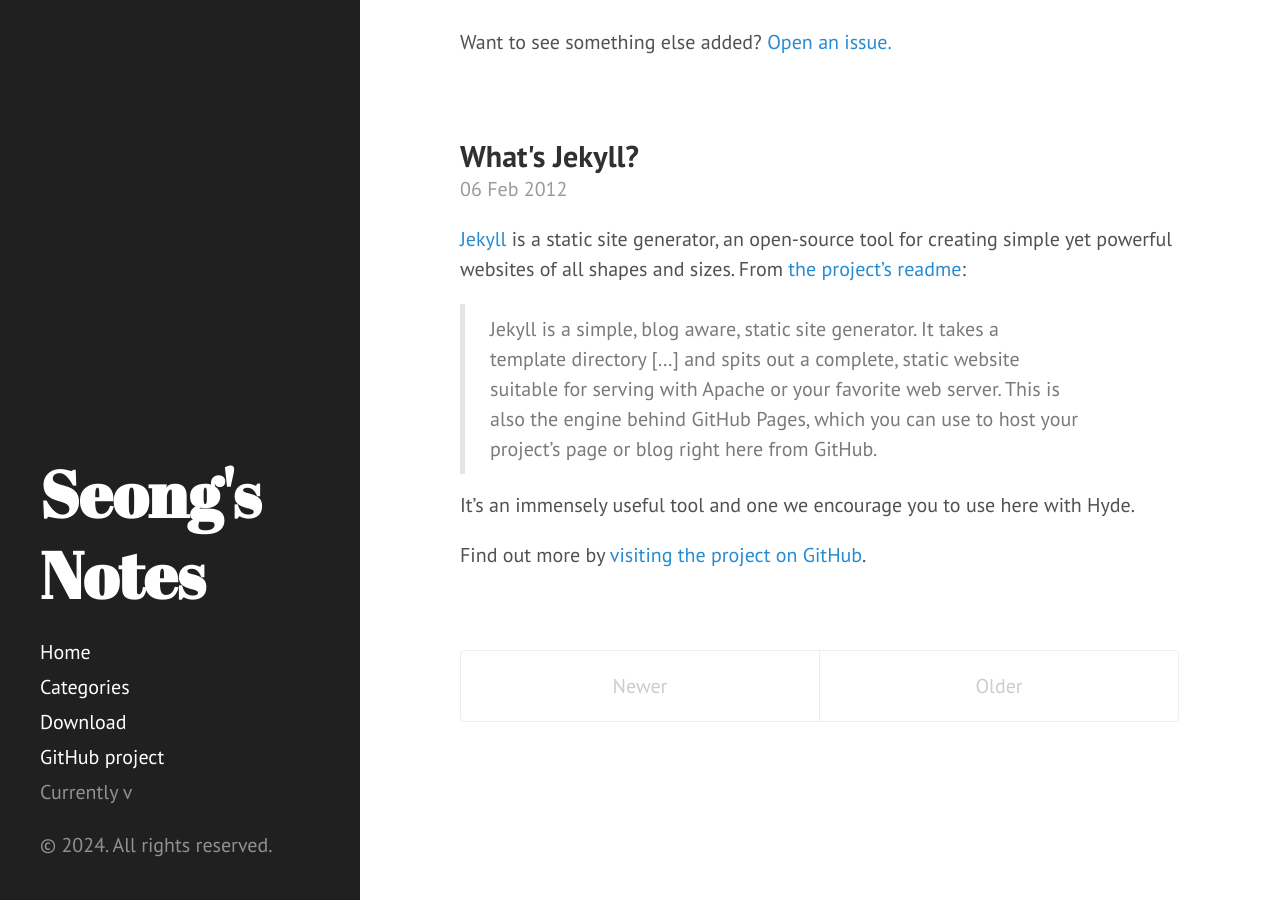
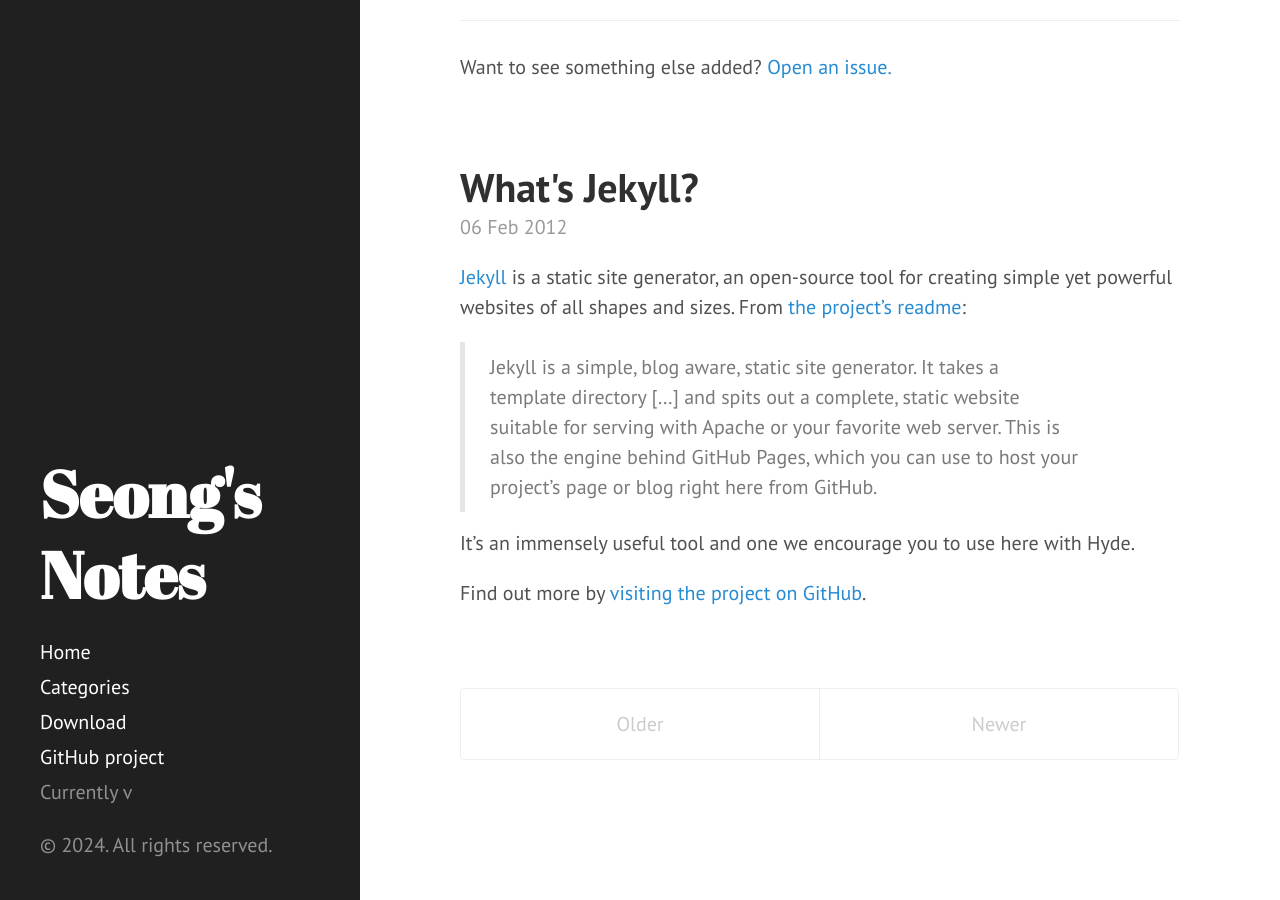
Before and after one commit to GwangseongCho/GwangseongCho.github.io, a Jekyll site: the page built from index.html, in a window 1280 px wide and 900 px high, scrolled down 5845 px. Built offline with Jekyll 4.4.1, drawn with Linux system fonts in a browser that asks for light colours; the list of posts is cut into pages by our own code.

Commit message:
change the baseurl

```diff
--- a/index.html
+++ b/index.html
@@ -3,30 +3,35 @@
 title: Home
 ---
 
-<!-- This loops through the paginated posts -->
 <div class="posts">
   {% for post in paginator.posts %}
   <div class="post">
-    <h2 class="post-title"><a href="{{ post.url }}">{{ post.title }}</a></h2>
+    <h1 class="post-title">
+      <a href="{{ post.url }}">
+        {{ post.title }}
+      </a>
+    </h1>
+
     <span class="post-date">{{ post.date | date_to_string }}</span>
-    {{ post.excerpt }}
+
+    {{ post.content }}
   </div>
   {% endfor %}
 </div>
 
-<!-- Pagination links -->
 <div class="pagination">
+  {% if paginator.next_page %}
+    <a class="pagination-item older" href="{{ site.baseurl }}page{{paginator.next_page}}">Older</a>
+  {% else %}
+    <span class="pagination-item older">Older</span>
+  {% endif %}
   {% if paginator.previous_page %}
-  <a class="pagination-item newer" href="{{ paginator.previous_page_path }}">Newer</a>
+    {% if paginator.page == 2 %}
+      <a class="pagination-item newer" href="{{ site.baseurl }}">Newer</a>
+    {% else %}
+      <a class="pagination-item newer" href="{{ site.baseurl }}page{{paginator.previous_page}}">Newer</a>
+    {% endif %}
   {% else %}
-  <span class="pagination-item newer">Newer</span>
+    <span class="pagination-item newer">Newer</span>
   {% endif %}
-  {% if paginator.next_page %}
-  <a class="pagination-item older" href="{{ paginator.next_page_path }}">Older</a>
-  {% else %}
-  <span class="pagination-item older">Older</span>
-  {% endif %}
-  <!-- <span class="page_number ">
-    Page: {{ paginator.page }} of {{ paginator.total_pages }}
-  </span> -->
 </div>
```
